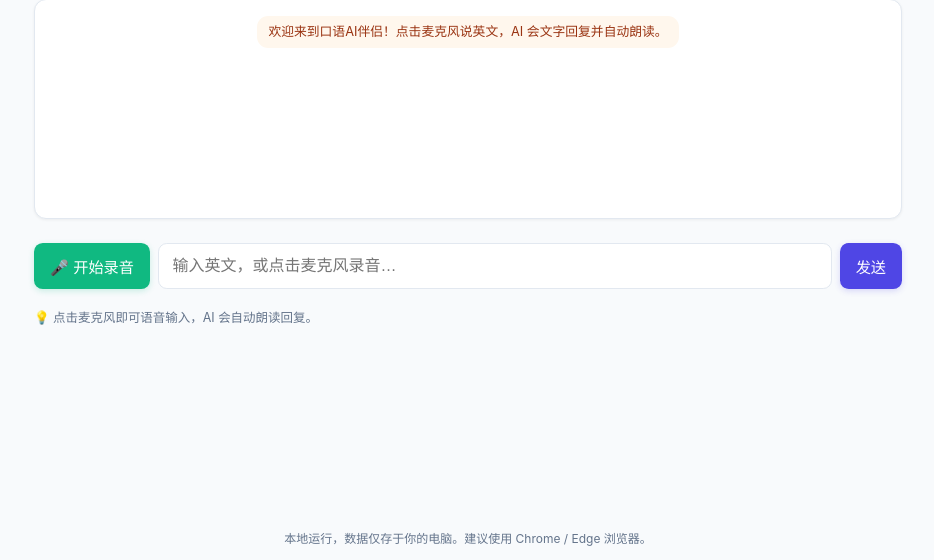
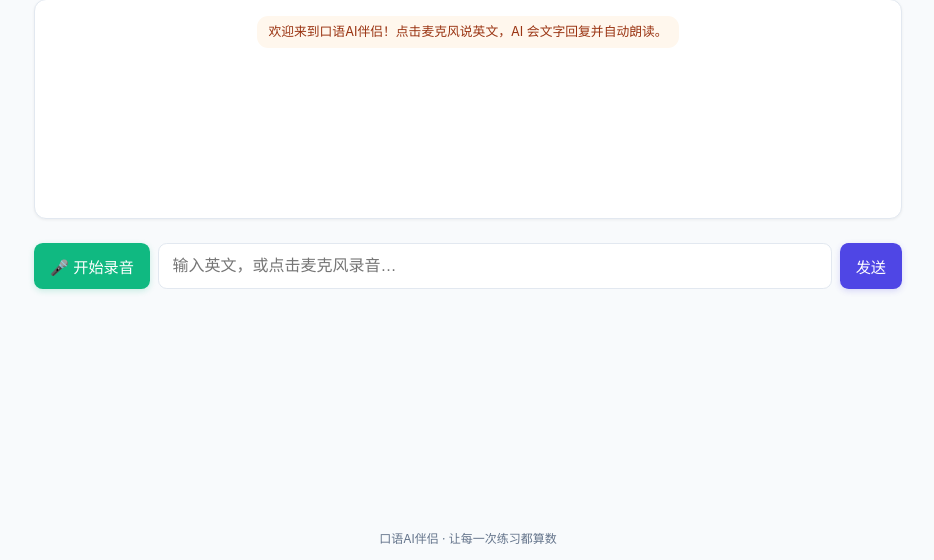
Before and after one commit to ssdrgzn2026/oral-practice, a Flask app: page / in a window 1280 px wide. Shown: the part 240-800 px from the top of the page, without its empty margins (172-1106 px from the left). Run offline with Flask 3, Linux system fonts and the light colour scheme.

Commit message:
remove redundant tip and update footer

```diff
--- a/templates/index.html
+++ b/templates/index.html
@@ -45,7 +45,7 @@
                     <input type="text" id="chat-input" placeholder="输入英文，或点击麦克风录音…">
                     <button id="send-chat" class="btn primary">发送</button>
                 </div>
-                <p class="tip">💡 点击麦克风即可语音输入，AI 会自动朗读回复。</p>
+
             </section>
 
             <!-- 话题独白 -->
@@ -137,7 +137,7 @@
         </main>
 
         <footer class="footer">
-            <p>本地运行，数据仅存于你的电脑。建议使用 Chrome / Edge 浏览器。</p>
+            <p>口语AI伴侣 · 让每一次练习都算数</p>
         </footer>
     </div>
 
```
